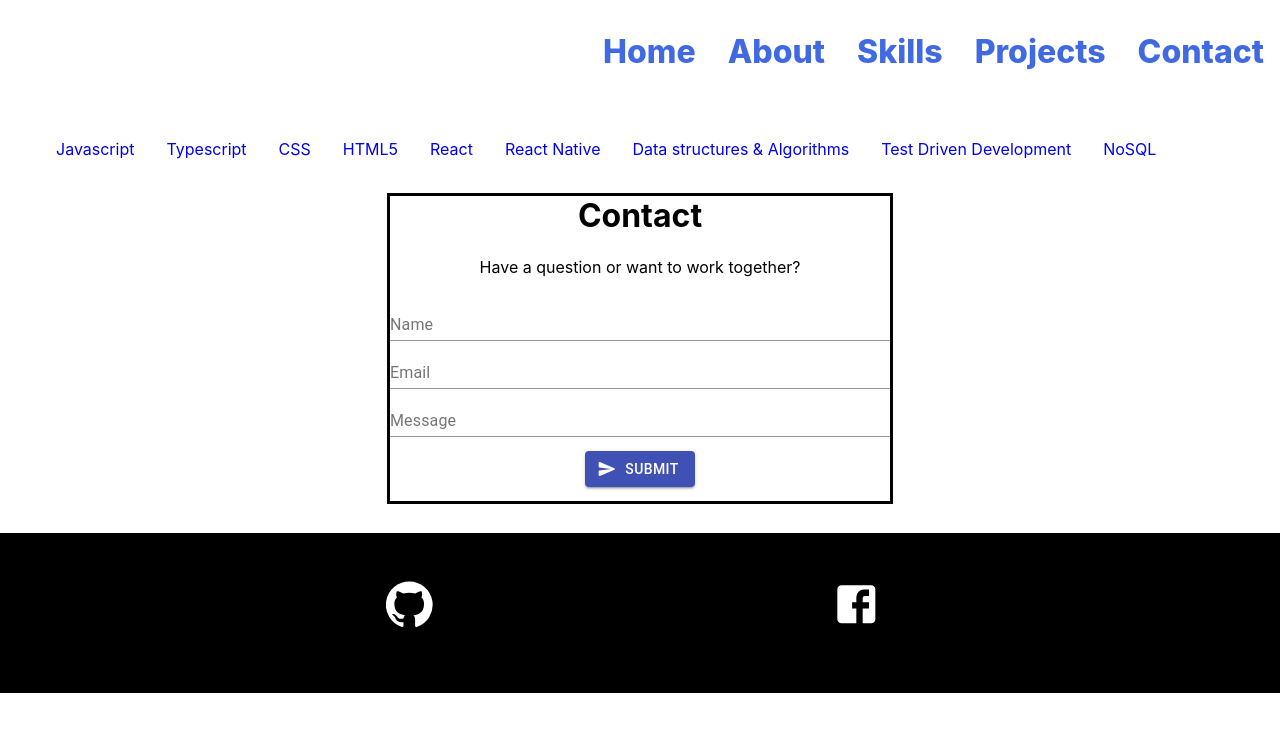
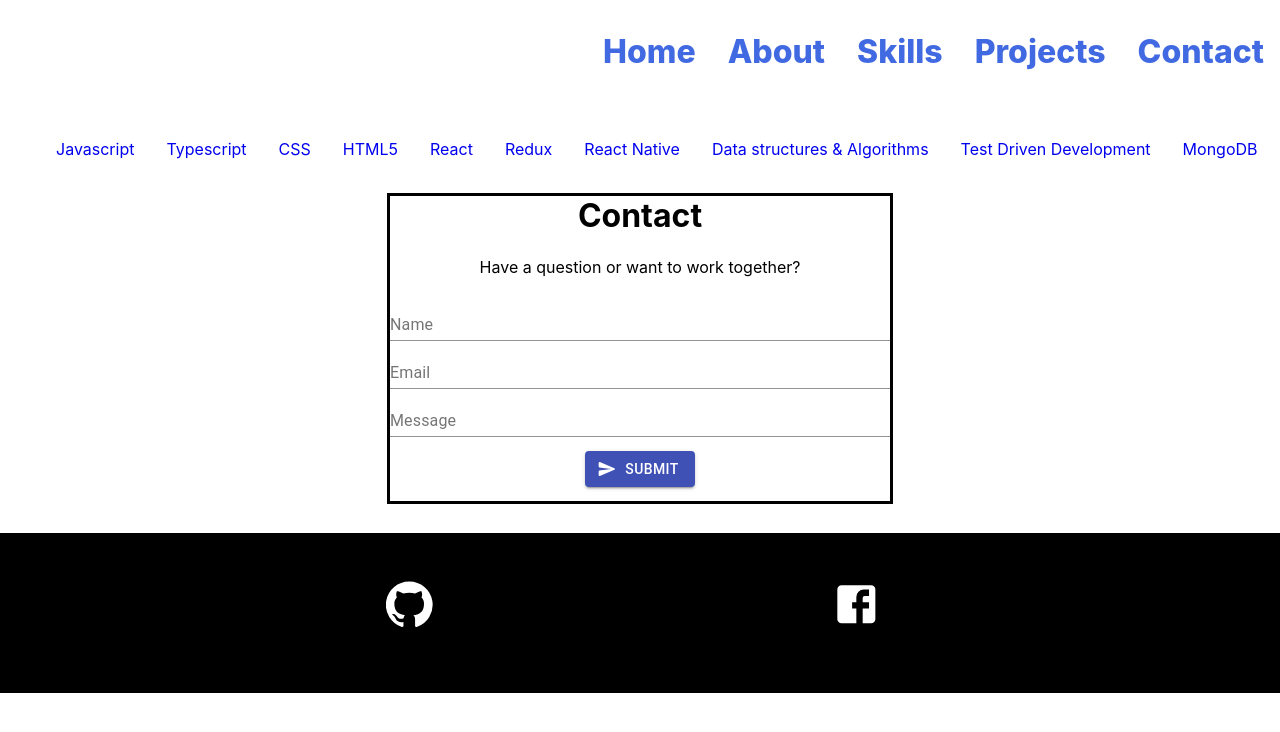
Before and after one commit to Richardzleung/resume, a React (Create React App) app: page /skills in a window 1280 px wide. Shown: the top 732 px of the page. Built offline with nearby package versions, Linux system fonts and the light colour scheme.

Commit message:
added template for projects

```diff
--- a/server.js
+++ b/server.js
@@ -8,7 +8,7 @@ const PORT = process.env.PORT || 8080;
 const app = express();
 
 app.use(favicon(__dirname + '/build/favicon.ico'));
-app.use(express.static(__dirname));
+app.use(express.static('build'));
 app.use(express.static(path.join(__dirname, 'build')));
 app.use(express.json())
 
--- a/src/components/SkillsPage.jsx
+++ b/src/components/SkillsPage.jsx
@@ -29,13 +29,14 @@ const SkillsPage = () => (
     <List>
       <Link href='https://github.com/Richardzleung/resume' link='Javascript' />
       <Link href='https://github.com/Richardzleung/Fullstack-Open/tree/master/part9/patientator-fullstack' link='Typescript' />
-      <Link href='https://github.com/Richardzleung/Fullstack-Open/tree/master/part9/patientator-fullstack' link='CSS' />
-      <Link href='https://github.com/Richardzleung/Fullstack-Open/tree/master/part9/patientator-fullstack' link='HTML5' />
-      <Link href='https://github.com/Richardzleung/Fullstack-Open/tree/master/part9/patientator-fullstack' link='React' />
-      <Link href='https://github.com/Richardzleung/Fullstack-Open/tree/master/part9/patientator-fullstack' link='React Native' />
+      <Link href='https://github.com/Richardzleung/resume' link='CSS' />
+      <Link href='https://github.com/Richardzleung/resume' link='HTML5' />
+      <Link href='https://github.com/Richardzleung/resume' link='React' />
+      <Link href='https://github.com/Richardzleung/Fullstack-Open/blob/master/part6/anecdotes-redux' link='Redux' />
+      <Link href='https://github.com/Richardzleung/rate-repository-app' link='React Native' />
       <Link href='https://www.codewars.com/users/Richardzleung' link='Data structures & Algorithms' />
-      <Link href='https://github.com/Richardzleung/Fullstack-Open/tree/master/part9/patientator-fullstack' link='Test Driven Development' />
-      <Link href='https://github.com/Richardzleung/Fullstack-Open/tree/master/part9/patientator-fullstack' link='NoSQL' />
+      <Link href='https://github.com/Richardzleung/Fullstack-Open/tree/master/part5' link='Test Driven Development' />
+      <Link href='https://github.com/Richardzleung/Fullstack-Open/tree/master/part5' link='MongoDB' />
     </List>
   </div>
 );
```
Also changed, not shown: Images/native.png (added), Images/patientator.png (added).
